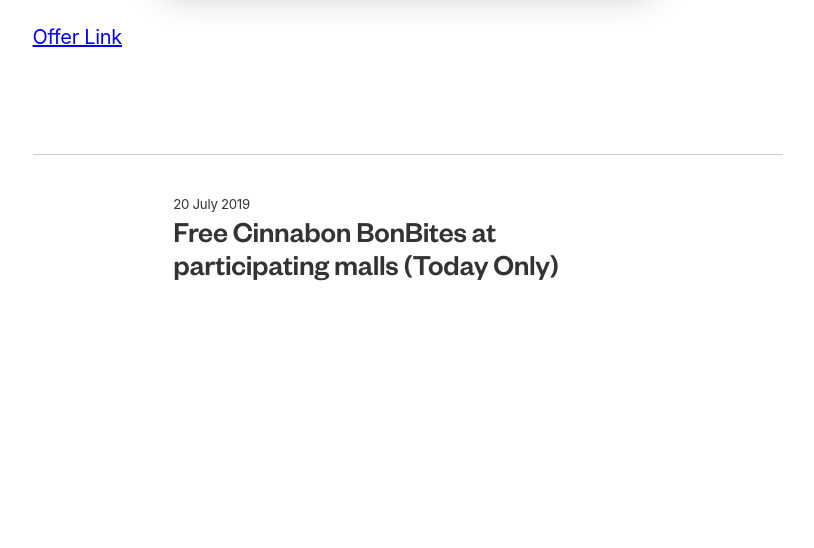
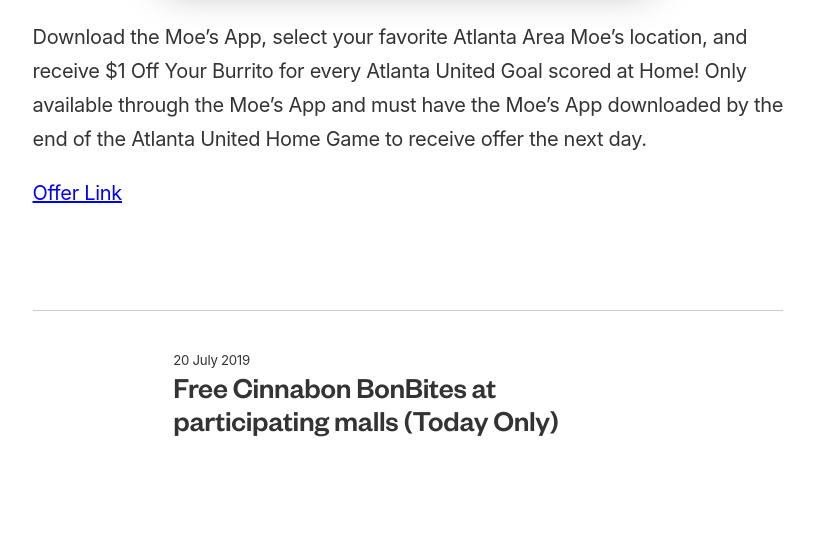
Before and after one commit to ohiosveryown/atldeals, a Jekyll site: the page built from _posts/2019-07-21-burrito-discount.markdown, in a window 1280 px wide. Shown: the part 716-1264 px from the top of the page, without its empty margins (232-1046 px from the left). Built offline with Jekyll 4.4.1, drawn with Linux system fonts in a browser that asks for light colours; our own code applies the rules of GitHub Pages for plain Markdown files; before the commit the page ends 1108 px from its top, so only the background shows below that.

Commit message:
Updated Burrito Discount

```diff
--- a/_posts/2019-07-21-burrito-discount.markdown
+++ b/_posts/2019-07-21-burrito-discount.markdown
@@ -6,6 +6,9 @@
 - new
 - deals
 image: http://i.imgur.com/aZR31eJ.jpg
+description: Receive $1 Off Your Burrito for every Atlanta United Goal scored at Home
 ---
 
+Download the Moe’s App, select your favorite Atlanta Area Moe’s location, and receive $1 Off Your Burrito for every Atlanta United Goal scored at Home! Only available through the Moe’s App and must have the Moe’s App downloaded by the end of the Atlanta United Home Game to receive offer the next day.
+
 [Offer Link](https://www.atlutd.com/matchday/promotions)
```
